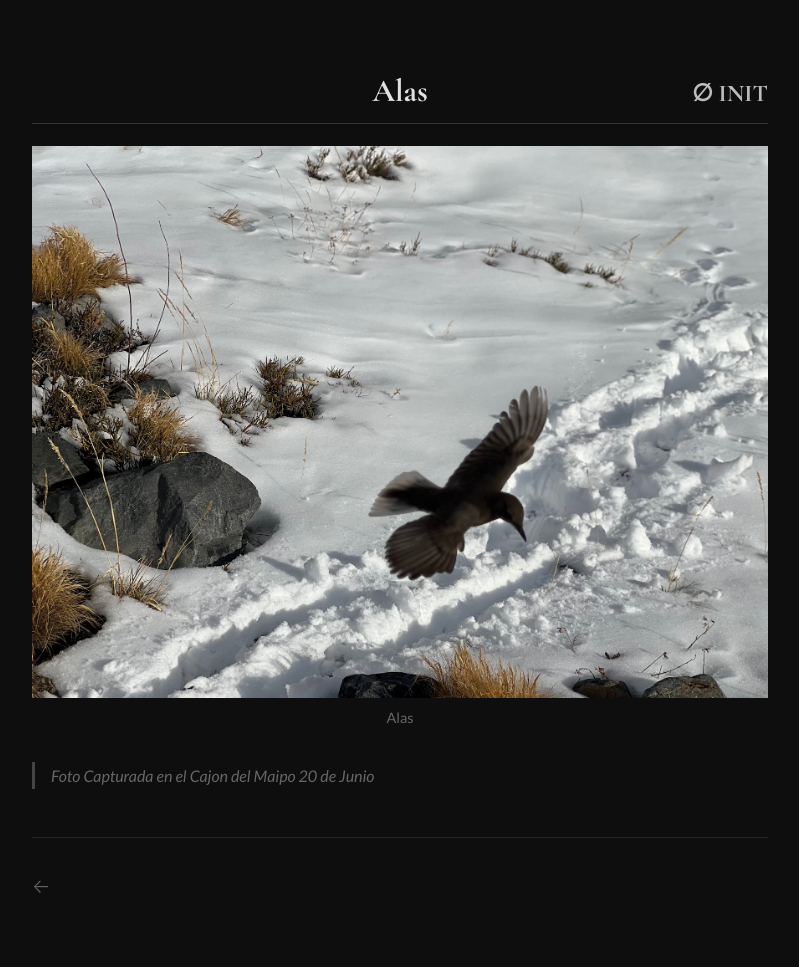
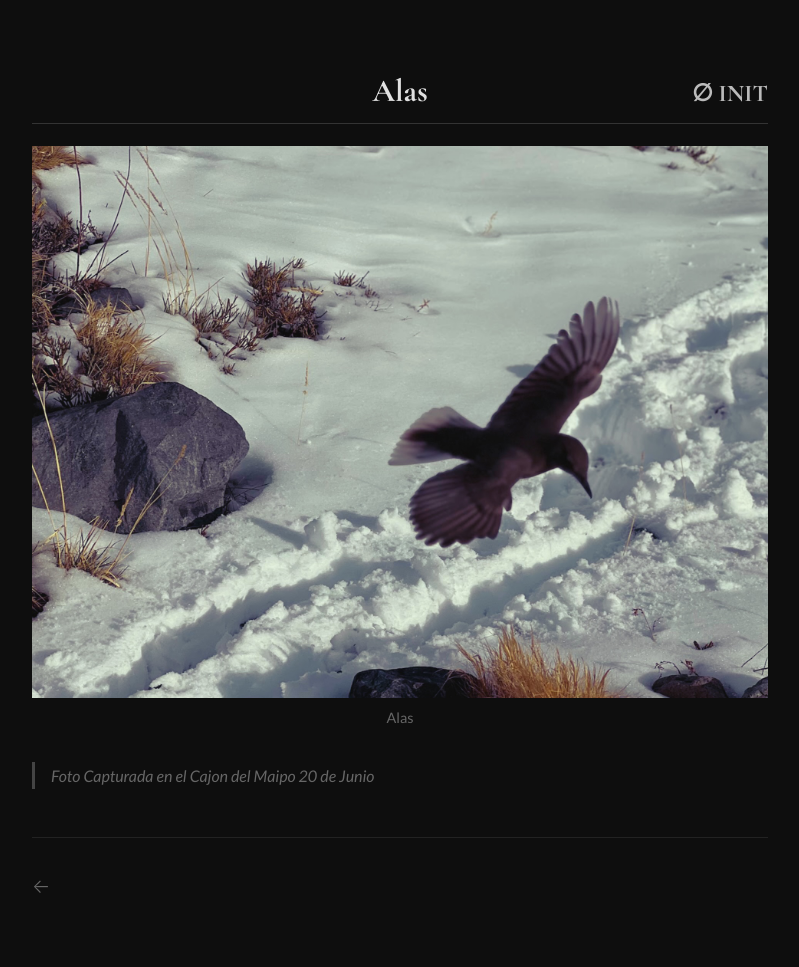
Before and after one commit to hugomoraga/kndl000, a Jekyll site: the page built from content/collections/_images/001.md, in a window 1280 px wide. Shown: the whole page, without its empty margins (240-1039 px from the left). Built offline with Jekyll 4.4.1, drawn with Linux system fonts in a browser that asks for light colours.

Commit message:
TinaCMS content update
Co-authored-by: Hugo Moraga <hg.moraga@gmail.com>

```diff
--- a/content/collections/_images/001.md
+++ b/content/collections/_images/001.md
@@ -1,9 +1,9 @@
 ---
 layout: imagen
 title: Alas
-image: /assets/media/images/IMG_6649.jpg
-caption: "Alas"
-alt: "Un pajaro con alas extendidas, sobrevolando la nieve. Cajon del Maipo"
+image: /assets/media/images/BC79F981-2CC4-4E8C-A7C0-9F5037D5FB2A.jpeg
+caption: Alas
+alt: 'Un pajaro con alas extendidas, sobrevolando la nieve. Cajon del Maipo'
 ---
 
 > Foto Capturada en el Cajon del Maipo 20 de Junio
```
